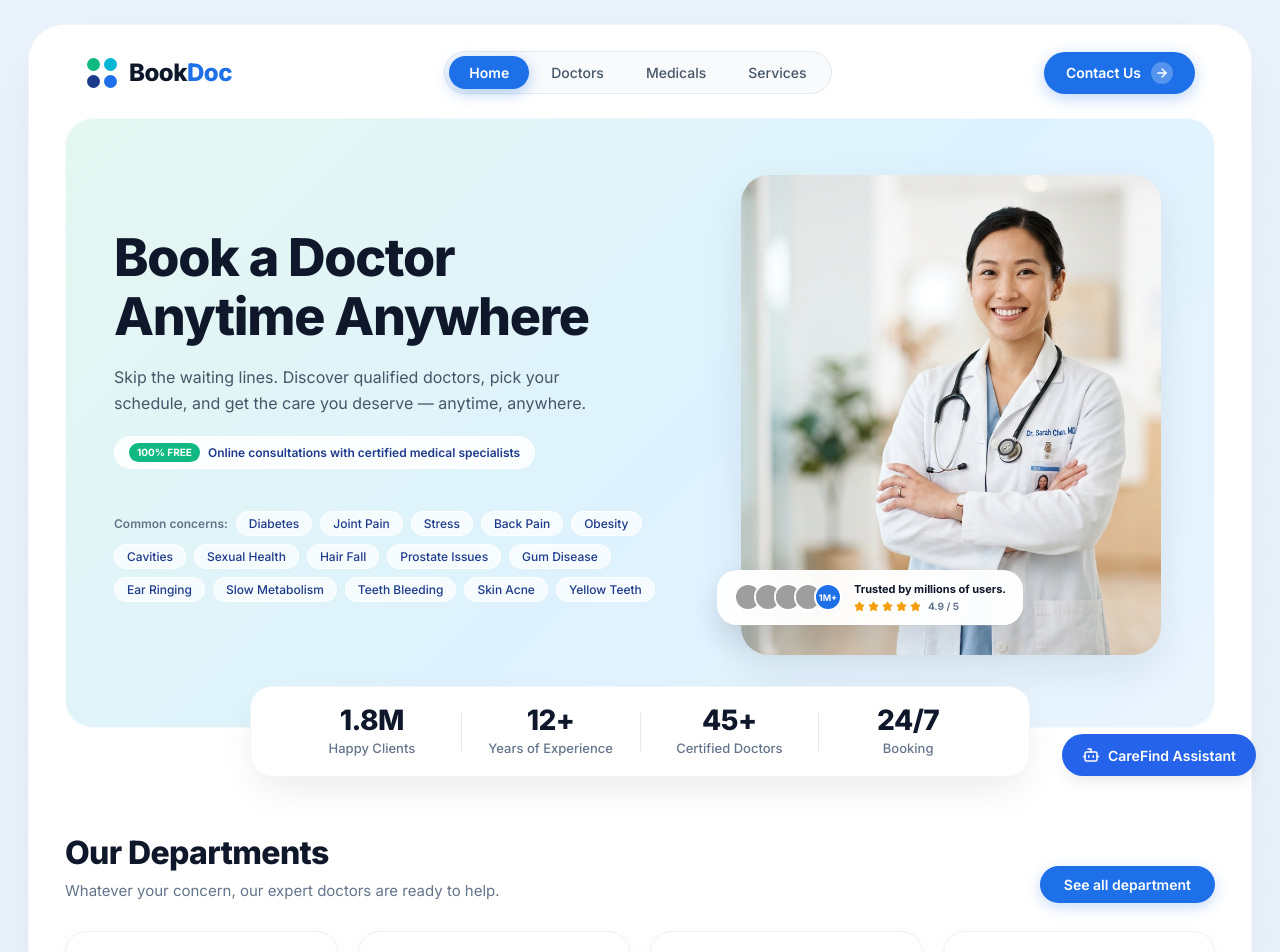
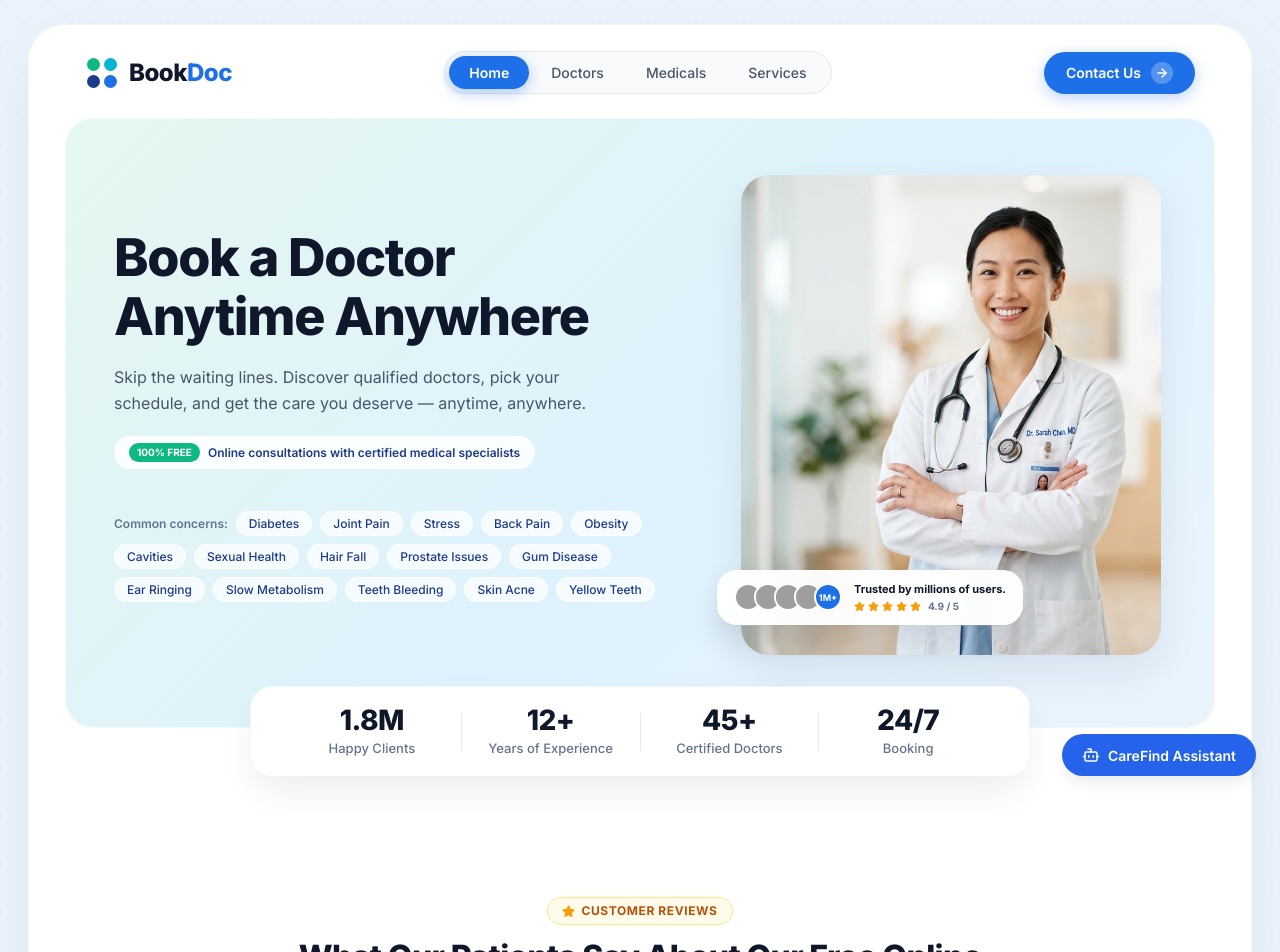
Before and after one commit to ssppjj26-maker/doctorplus, a React (Vite) app: page / in a window 1280 px wide. Shown: the top 952 px of the page. Built offline with nearby package versions, Linux system fonts and the light colour scheme; grey boxes are pictures that could not be loaded.

Commit message:
Swap position of Our Departments and Customer Reviews sections

```diff
--- a/src/App.jsx
+++ b/src/App.jsx
@@ -148,11 +148,9 @@ export default function App() {
               }}
             />
 
-            {/* 3. Our Departments */}
-            <CategoriesSection
-              onSelectCategory={handleSelectCategory}
-              onViewCategoryDetail={handleViewCategoryDetail}
-              onStartBooking={handleStartBooking}
+            {/* 3. Customer Reviews for Free Online Consultation Services */}
+            <PatientReviewsSection
+              onStartBooking={() => handleStartBooking()}
             />
 
             {/* 4. One Major Problem = One Dedicated Doctor Matcher */}
@@ -161,9 +159,11 @@ export default function App() {
               onViewDoctorProfile={(doc) => setDoctorProfileModalDoc(doc)}
             />
 
-            {/* 5. Customer Reviews for Free Online Consultation Services */}
-            <PatientReviewsSection
-              onStartBooking={() => handleStartBooking()}
+            {/* 5. Our Departments */}
+            <CategoriesSection
+              onSelectCategory={handleSelectCategory}
+              onViewCategoryDetail={handleViewCategoryDetail}
+              onStartBooking={handleStartBooking}
             />
 
             {/* 6. Featured Doctors */}
```
